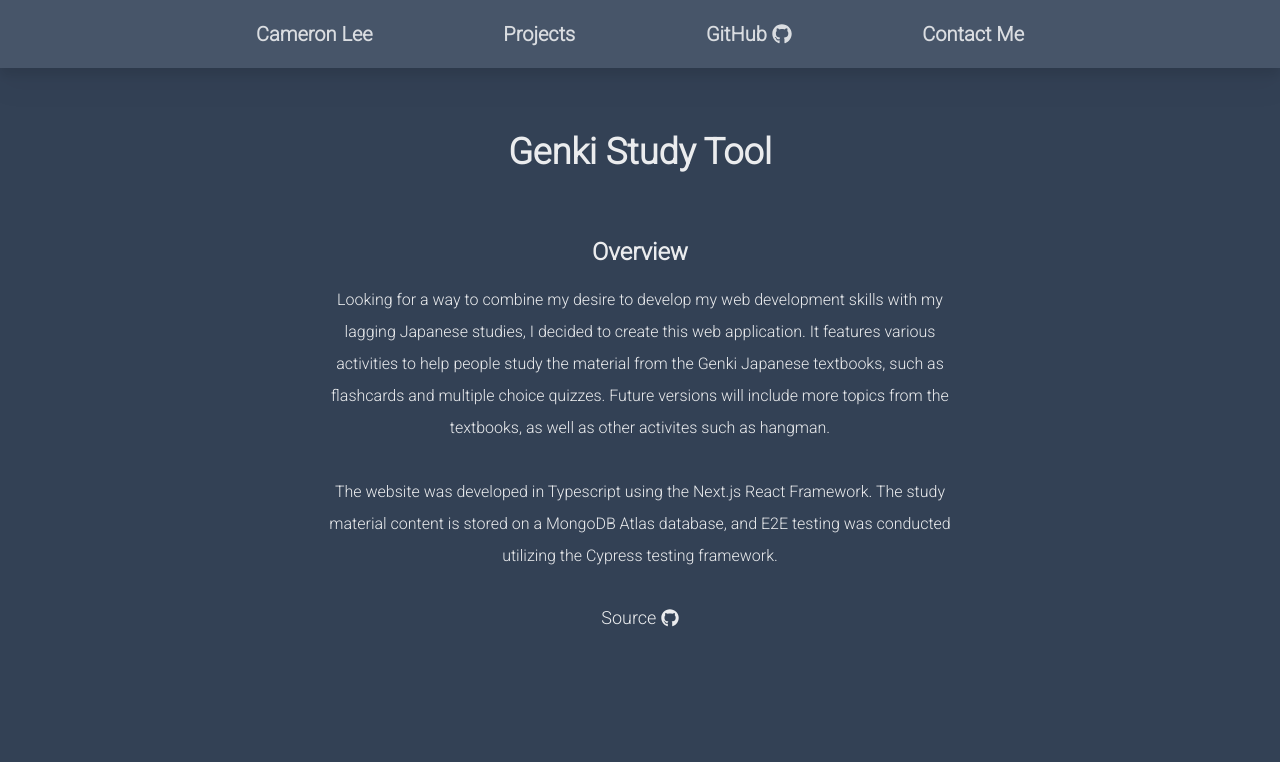
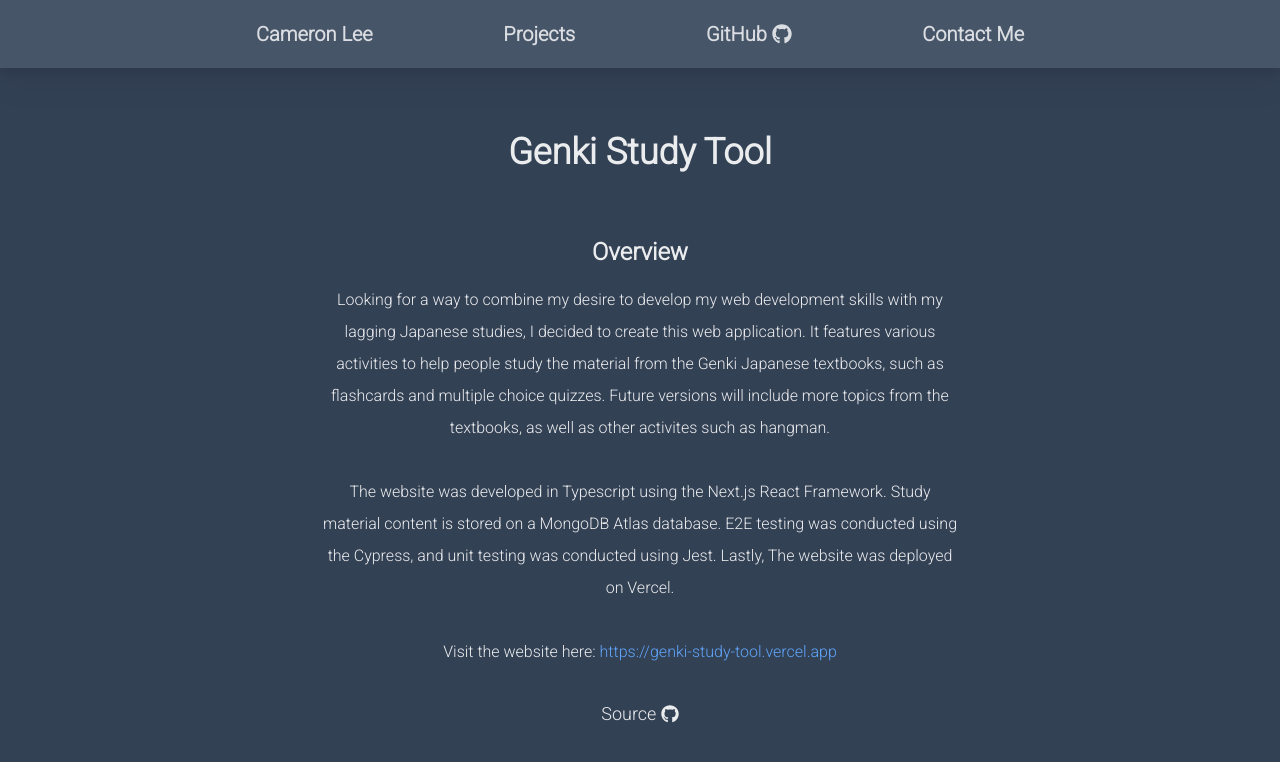
Before and after one commit to catchet101/Portfolio-Site, a Next.js app: page /projects/genki-study-tool in a window 1280 px wide. Shown: the top 762 px of the page. Built offline with nearby package versions, Linux system fonts and the light colour scheme.

Commit message:
update project descriptions

```diff
--- a/app/projects/genki-study-tool/page.tsx
+++ b/app/projects/genki-study-tool/page.tsx
@@ -2,6 +2,7 @@
 import styles from '../projects.module.css'
 import { FaGithub } from "react-icons/fa";
 import Image from 'next/image';
+import Link from 'next/link';
 
 export default function GenkiStudyTool() {
     return (
@@ -15,11 +16,19 @@
                         Overview
                     </h2>
                     <p className={styles.overviewDescription}>
-                      Looking for a way to combine my desire to develop my web development skills with my lagging Japanese studies, I decided to create
-                      this web application. It features various activities to help people study the material from the Genki Japanese textbooks, such as flashcards and
-                      multiple choice quizzes. Future versions will include more topics from the textbooks, as well as other activites such as hangman. <br/><br/>
-                      The website was developed in Typescript using the Next.js React Framework. The study material content is stored on a
-                      MongoDB Atlas database, and E2E testing was conducted utilizing the Cypress testing framework.
+                        Looking for a way to combine my desire to develop my web development skills with my lagging Japanese studies, I decided to create
+                        this web application. It features various activities to help people study the material from the Genki Japanese textbooks, such as flashcards and
+                        multiple choice quizzes. Future versions will include more topics from the textbooks, as well as other activites such as hangman. <br/><br/>
+                        The website was developed in Typescript using the Next.js React Framework. Study material content is stored on a MongoDB Atlas database.
+                        E2E testing was conducted using the Cypress, and unit testing was conducted using Jest. Lastly, The website was deployed on Vercel.<br/><br/>
+                        Visit the website here:&nbsp;
+                        <Link
+                            href={'https://genki-study-tool.vercel.app'}
+                            target='_blank'
+                            className='text-blue-400'
+                        >
+                            https://genki-study-tool.vercel.app
+                        </Link>
                     </p>
                 </div>
                 {/* <div className='flex justify-center w-full mt-16'>
--- a/app/projects/portfolio-site/page.tsx
+++ b/app/projects/portfolio-site/page.tsx
@@ -15,7 +15,7 @@
                     </h2>
                     <p className={styles.overviewDescription}>
                         I wanted to create a place where I had space to show off my current and future projects, while also learning more about web development.
-                        This website was built in Typescript using the Next.js React Framework
+                        This website was built in Typescript using the Next.js React Framework and was deployed on Vercel.
                     </p>
                 </div>
                 <div className='align-bottom'>
```
